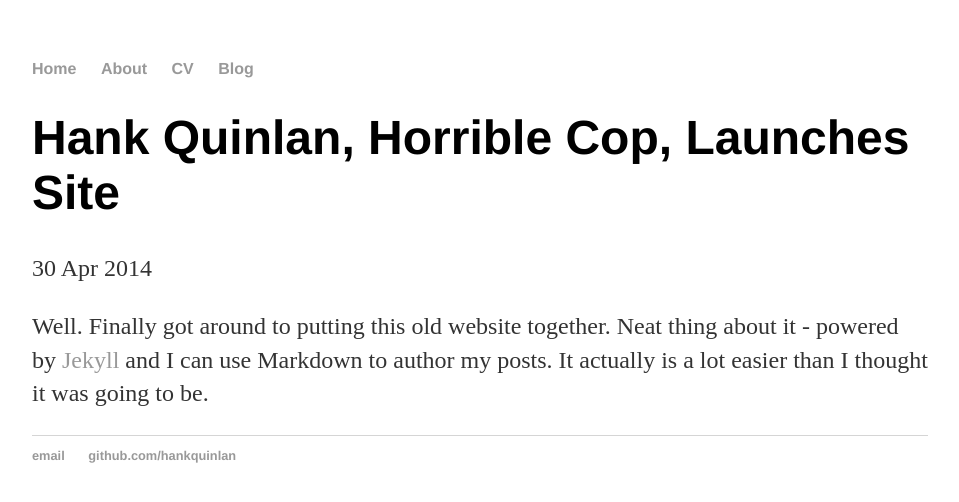
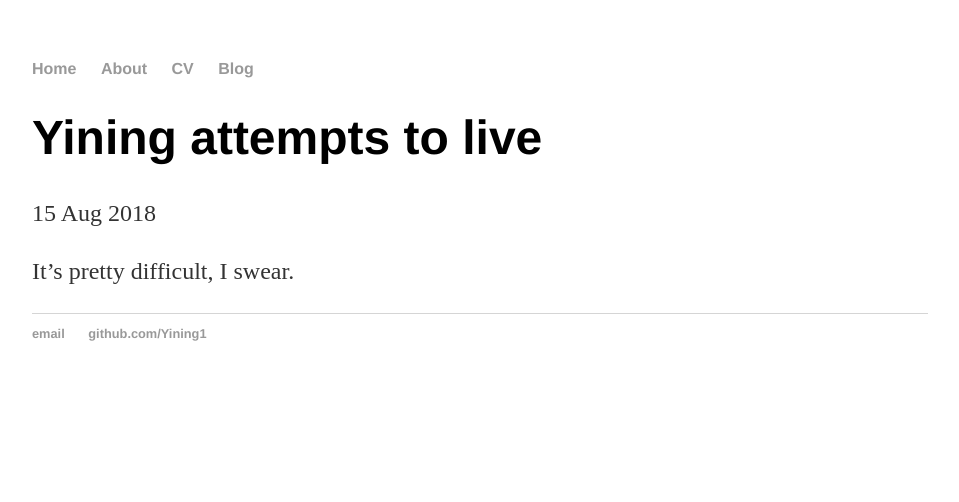
Before and after one commit to Yining1/Yining1.github.io, a Jekyll site: the page built from _posts/2018-08-14-testing.md, in a window 1280 px wide. Shown: the top 502 px of the page, without its empty margins (160-1119 px from the left). Built offline with Jekyll 4.4.1, drawn with Linux system fonts in a browser that asks for light colours.

Commit message:
fixing blog posts

```diff
--- a/_config.yml
+++ b/_config.yml
@@ -1,3 +1,3 @@
-name: Hank Quinlan, Horrible Cop
+name: Yining Chen
 markdown: kramdown
 permalink: /blog/:year/:month/:day/:title
--- a/_layouts/default.html
+++ b/_layouts/default.html
@@ -22,7 +22,7 @@
 			<footer>
 	    		<ul>
 	        		<li><a href="mailto:yining.chen@berkeley.edu">email</a></li>
-	        		<li><a href="https://github.com/Yining1">github.com/hankquinlan</a></li>
+	        		<li><a href="https://github.com/Yining1">github.com/Yining1</a></li>
 				</ul>
 			</footer>
 		</body>
--- a/_posts/2018-08-14-testing.md
+++ b/_posts/2018-08-14-testing.md
@@ -1,7 +1,7 @@
 ---
 layout: post
-title: "Hank Quinlan, Horrible Cop, Launches Site"
-date: 2014-04-30
+title: "Yining attempts to live"
+date: 2018-08-15
 ---
 
-Well. Finally got around to putting this old website together. Neat thing about it - powered by [Jekyll](http://jekyllrb.com) and I can use Markdown to author my posts. It actually is a lot easier than I thought it was going to be.
+It's pretty difficult, I swear.
--- a/blog/atom.xml
+++ b/blog/atom.xml
@@ -4,13 +4,13 @@ layout: feed
 <?xml version="1.0" encoding="utf-8"?>
 <feed xmlns="http://www.w3.org/2005/Atom">
 
-	<title>Hank Quinlan's Blog</title>
+	<title>Yining Chen's Blog</title>
 	<link href="http://yiningchen.org/blog/atom.xml" rel="self"/>
 	<link href="http://yiningchen.org/blog"/>
 	<updated>{{ site.time | date_to_xmlschema }}</updated>
 	<id>http://yiningchen.org/blog</id>
 	<author>
-		<name>Hank Quinlan</name>
+		<name>Yining Chen</name>
 		<email>yining.chen@berkeley.edu</email>
 	</author>
 
```
Also changed, not shown: _layouts/2018-08-14-testing.md (deleted, +0 -7 lines).
